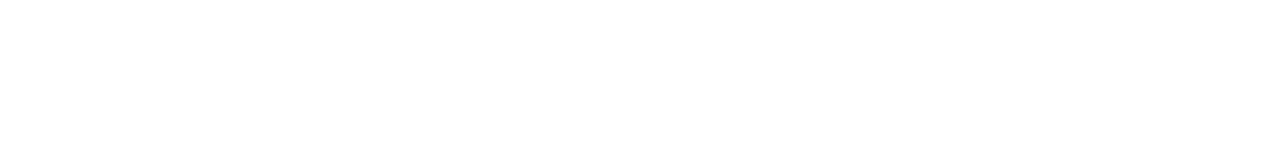
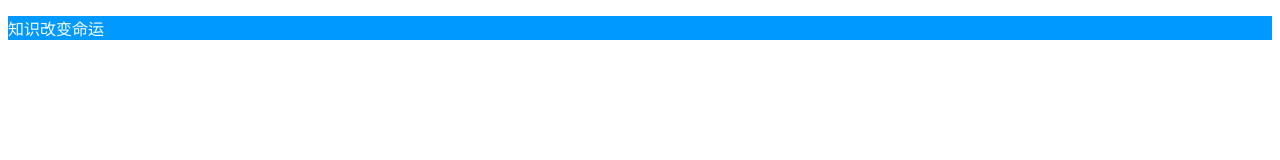
Before and after one commit to liuxinhe123/myproject-78, a plain HTML site: page index.html in a window 1280 px wide. Drawn offline with Linux system fonts and the light colour scheme.

Commit message:
添加css/style.css选择器，引入到index.html

```diff
--- /dev/null
+++ b/css/style.css
@@ -0,0 +1,4 @@
+p{
+    background-color: #09f;
+    color: #fff;
+}
--- a/index.html
+++ b/index.html
@@ -5,8 +5,9 @@
     <meta http-equiv="X-UA-Compatible" content="IE=edge">
     <meta name="viewport" content="width=device-width, initial-scale=1.0">
     <title>留言板</title>
+    <link rel="stylesheet" href="css/style.css">
 </head>
 <body>
-
+    <p>知识改变命运</p>
 </body>
 </html>
```
